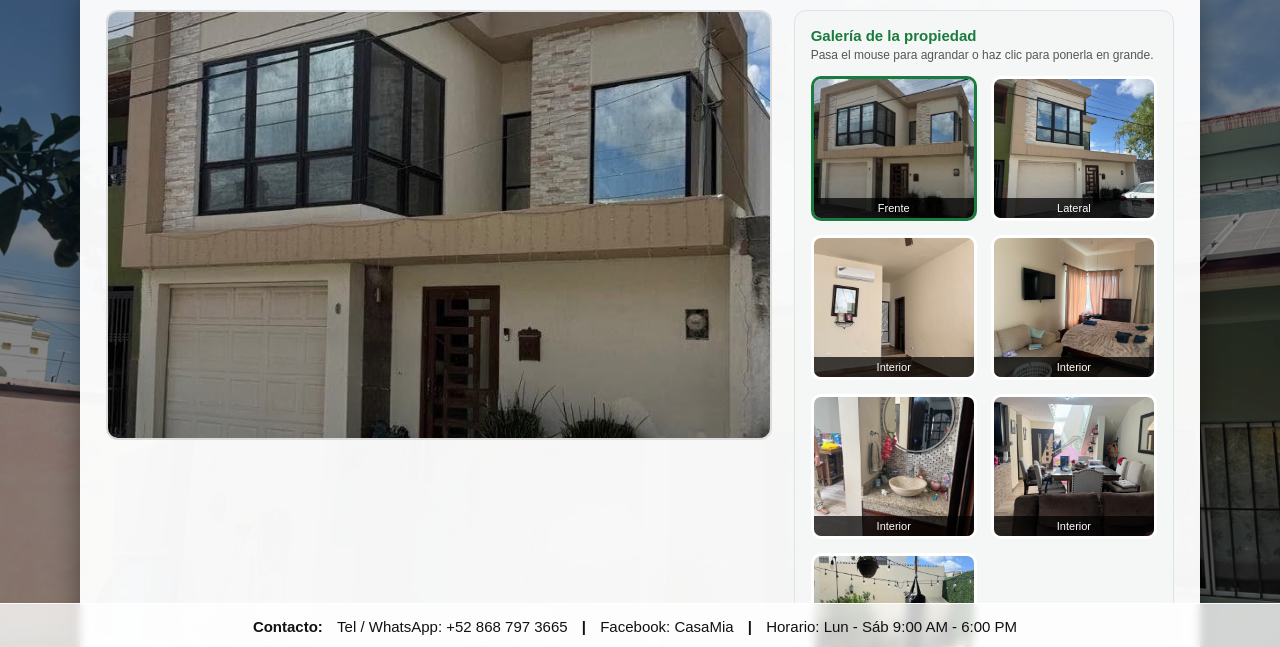
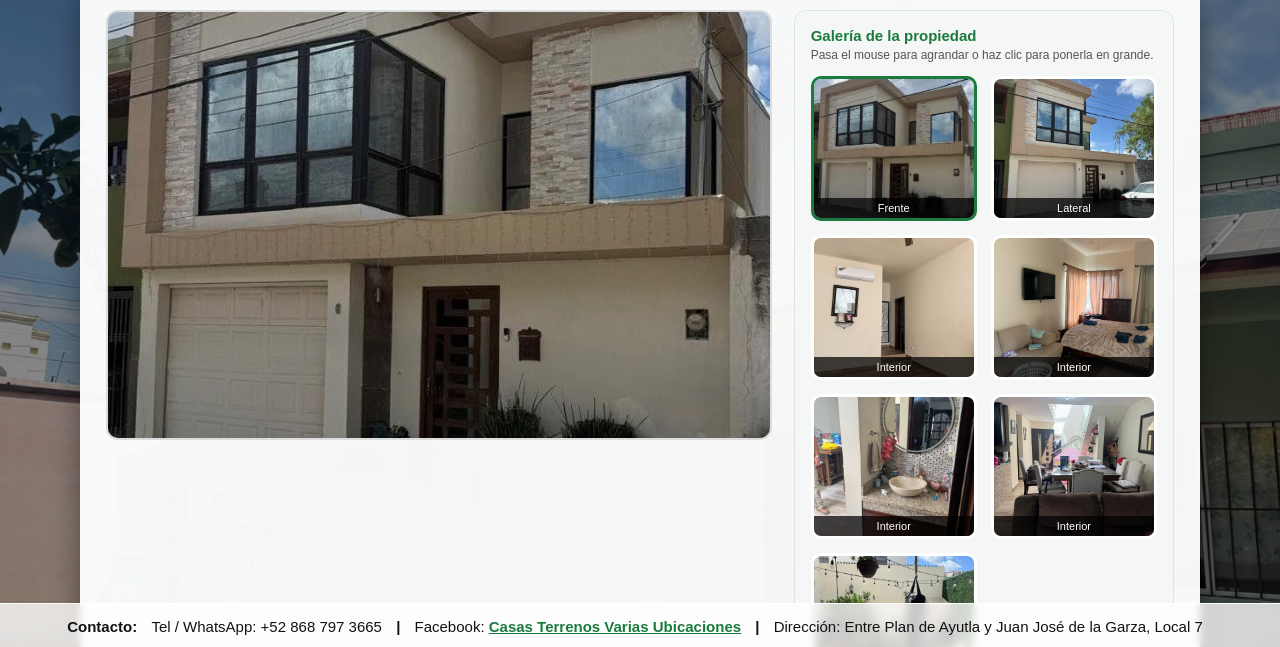
Before and after one commit to hernandez45609kk-max/CasaMiaVentas, a plain HTML site: page Principal.html in a window 1280 px wide. Shown: the part 151-798 px from the top of the page. Drawn offline with Linux system fonts and the light colour scheme.

Commit message:
Add Facebook link and styling in footer

```diff
--- a/Principal.html
+++ b/Principal.html
@@ -339,6 +339,12 @@
       margin: 0 10px;
     }
 
+    .link-facebook {
+      color: #1b7a3d;
+      font-weight: bold;
+      text-decoration: underline;
+    }
+
     @media (max-width: 900px) {
       .zona-visual,
       .grid-info-creditos {
@@ -435,7 +441,9 @@
 
   <footer class="barra-contacto">
     <p>
-      Contacto: <span>Tel / WhatsApp: +52 868 797 3665</span> | <span>Facebook: CasaMia</span> | <span>Horario: Lun - Sáb 9:00 AM - 6:00 PM</span>
+      Contacto: <span>Tel / WhatsApp: +52 868 797 3665</span> |
+      <span>Facebook: <a href="https://www.facebook.com/share/19g4L99dru/" target="_blank" rel="noopener noreferrer" class="link-facebook">Casas Terrenos Varias Ubicaciones</a></span> |
+      <span>Dirección: Entre Plan de Ayutla y Juan José de la Garza, Local 7</span>
     </p>
   </footer>
 
```
